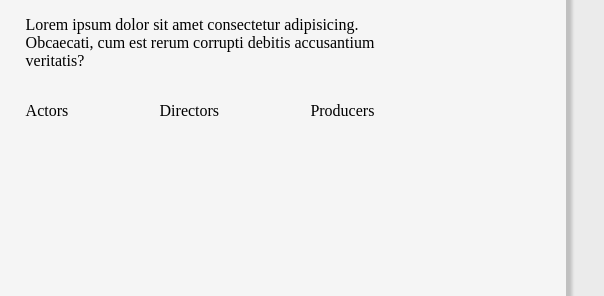
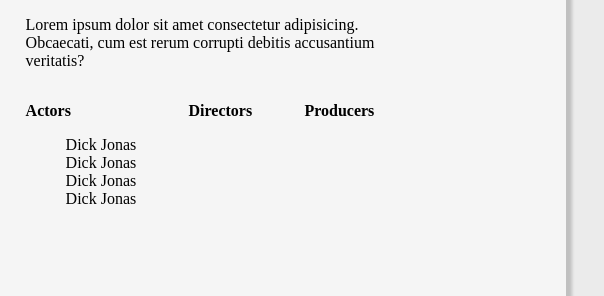
Before and after one commit to ajeetk1/CSS, a plain HTML site: page HTMLCSS/index.html in a window 1280 px wide. Shown: the part 316-612 px from the top of the page, 506-1110 px from the left. Drawn offline with Linux system fonts and the light colour scheme.

Commit message:
Recent Changes

```diff
--- a/HTMLCSS/index.html
+++ b/HTMLCSS/index.html
@@ -19,9 +19,18 @@
     Obcaecati, cum est rerum corrupti debitis accusantium<br>
     veritatis?</p>
     <div class="artist">
-    <p>Actors</p>
-    <p>Directors</p>
-    <p>Producers</p>
+    <div class="actor">
+    <p class = "name">Actors</p>
+    <ul>
+     <li>Dick Jonas</li>
+     <li>Dick Jonas</li>
+     <li>Dick Jonas</li>
+     <li>Dick Jonas</li>
+    </ul>
+    </div>
+
+    <p class ="name">Directors</p>
+    <p class="name">Producers</p>
      </div>
   </div>
    </div>
--- a/HTMLCSS/style.css
+++ b/HTMLCSS/style.css
@@ -61,3 +61,13 @@ h1{
     display: flex;
     justify-content: space-between;
 }
+
+.name{
+    font-weight: bold;
+}
+
+ul{
+    list-style-type: none;
+     display: block;
+
+}
```
